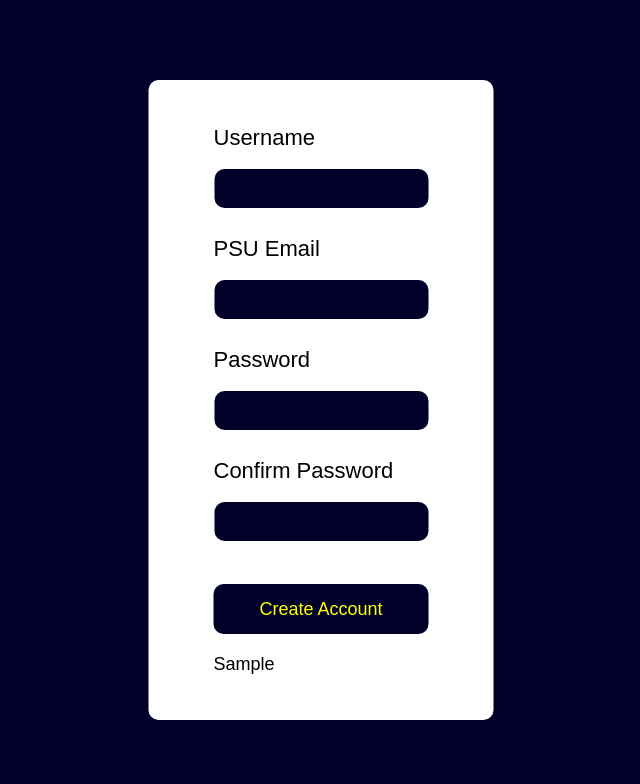
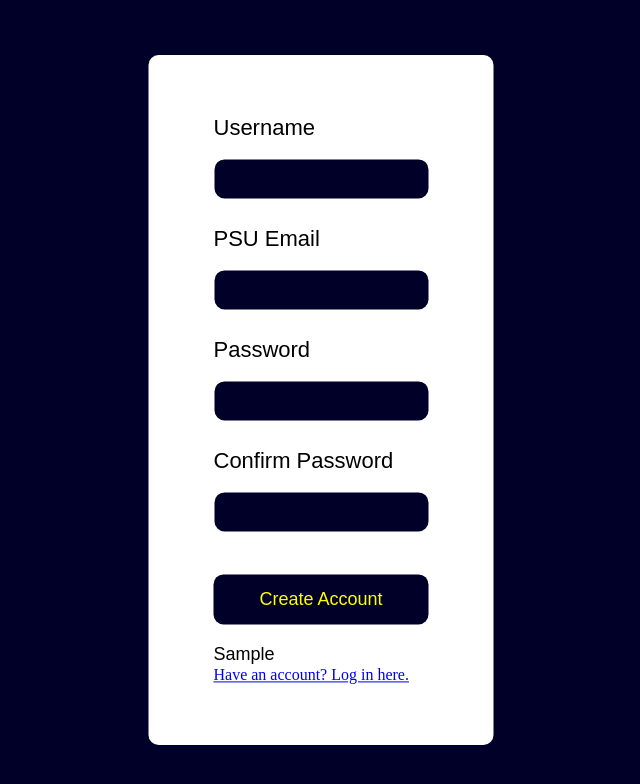
Before and after one commit to ECCPSU/Web-App, a Flask app: template templates/new_account.html in a window 1280 px wide. Shown: the top 784 px of the page, without its empty margins (319-959 px from the left). Run offline with Flask 2, Linux system fonts and the light colour scheme; the template is opened without the code that fills it: most values are stand-ins (such as "Sample title", 1, 10 or a date in 2020).

Commit message:
added new account form

```diff
--- a/app.py
+++ b/app.py
@@ -27,6 +27,10 @@ def login_form():
     else:
         return render_template('login.html')
 
+@app.route('/newaccount')
+def new_account():
+	return render_template('new_account.html')
+
 @app.route('/welcome/')
 def main(name=None):
 	return render_template('index.html', name=name)
--- a/templates/new_account.html
+++ b/templates/new_account.html
@@ -15,7 +15,7 @@
       background-color: white;
       border-radius: 10px;
       padding: 20px;
-      height: 600px;
+      height: 650px;
       position: absolute;
       left: 50%;
       top: 50%;
@@ -74,6 +74,10 @@
       font-size: 18px;
       margin-top: 20px;
     }
+    a {
+      line-height: 1.2em;
+      margin-top: 15px;
+    }
   </style>
   <body>
     <div id='container'>
@@ -89,7 +93,8 @@
           <input class='info' type='password' name='password2'><br>
           <input type='submit' value='Create Account'>
         </form>
-        <h2 id='return'>{{return_info}}</h2>
+        <h2 id='return'>{{return_info}}</h2><br>
+        <a href="{{url_for('login_form')}}">Have an account? Log in here.</a>
       </div>
     </div>
   </body>
```
Also changed, not shown: templates/login.html (+7 -2 lines).
